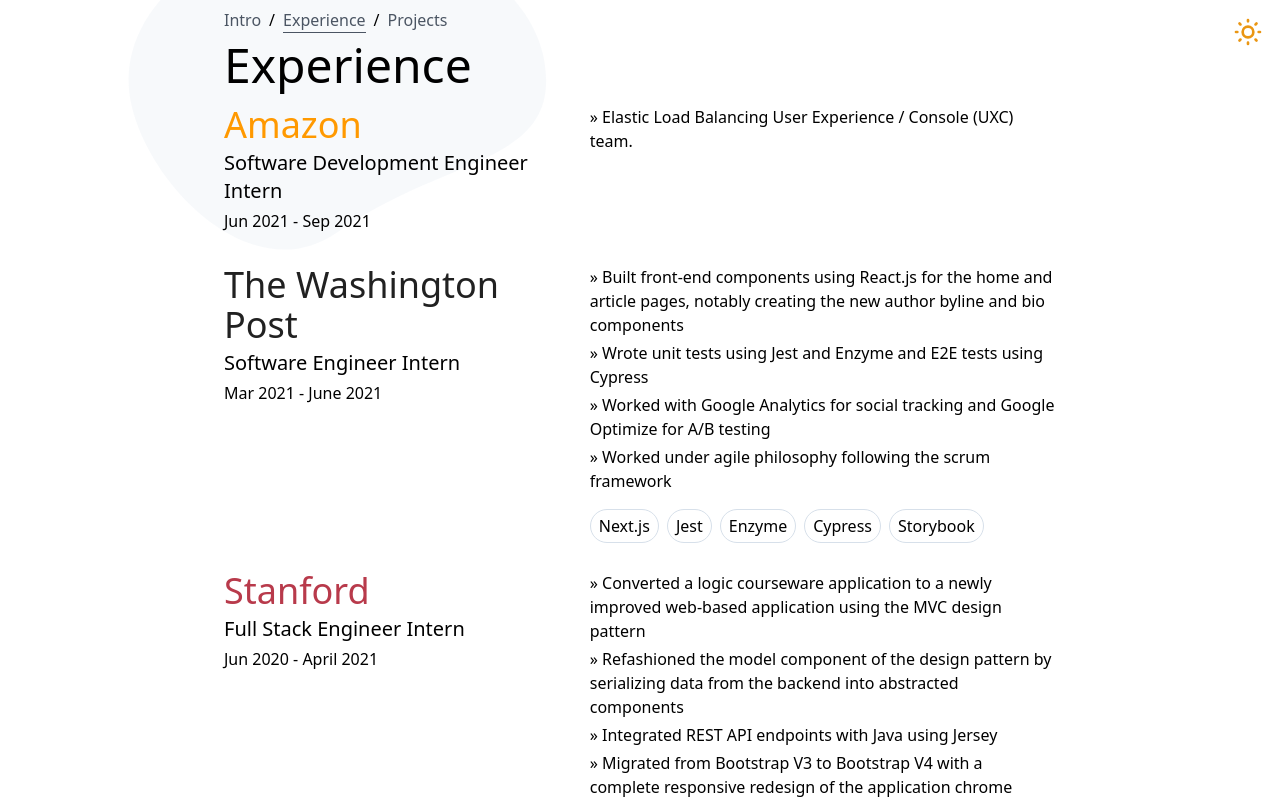
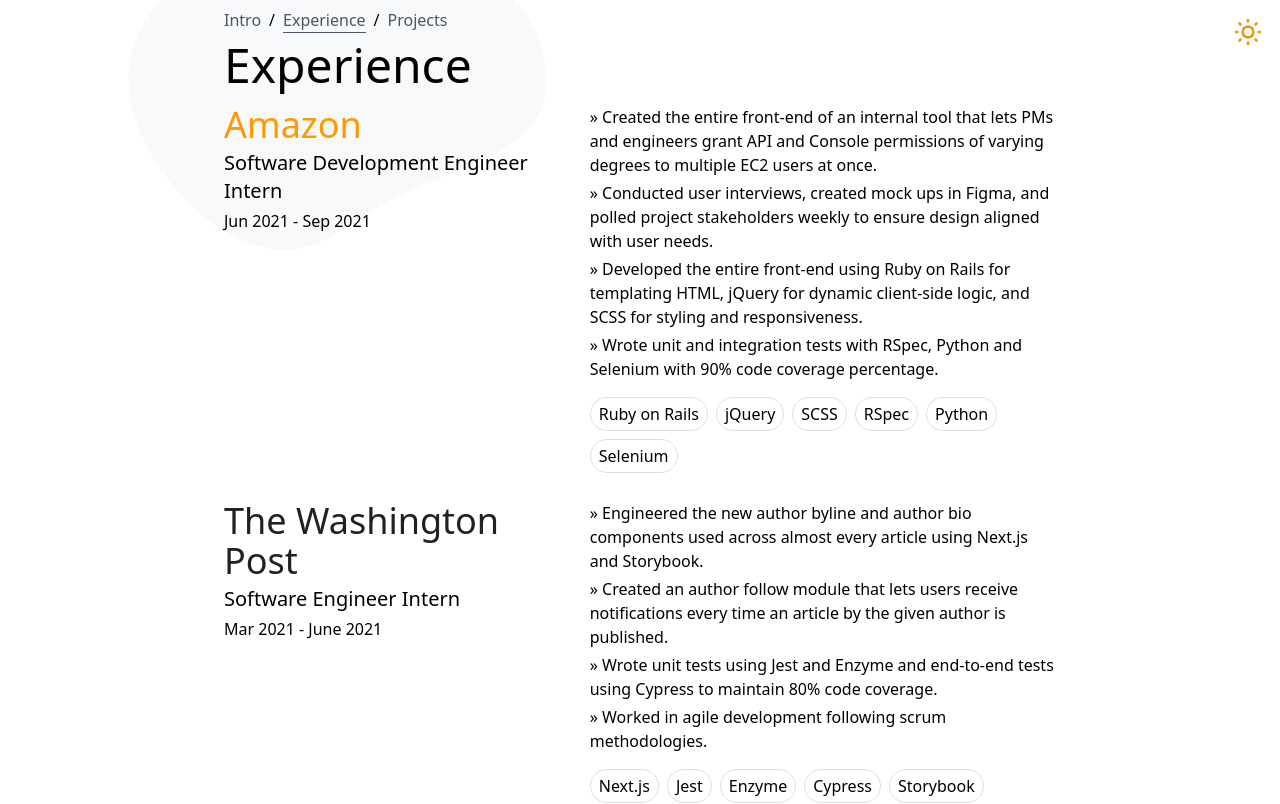
Before and after one commit to acui51/personal-website, a Next.js app: page /experience in a window 1280 px wide. Shown: the top 804 px of the page. Built offline with nearby package versions, Linux system fonts and the light colour scheme.

Commit message:
Update experience descriptions

```diff
--- a/pages/experience/index.js
+++ b/pages/experience/index.js
@@ -36,8 +36,19 @@
             company="Amazon"
             occupation="Software Development Engineer Intern"
             dates="Jun 2021 - Sep 2021"
+            technologies={[
+              "Ruby on Rails",
+              "jQuery",
+              "SCSS",
+              "RSpec",
+              "Python",
+              "Selenium",
+            ]}
             description={[
-              "Elastic Load Balancing User Experience / Console (UXC) team.",
+              "Created the entire front-end of an internal tool that lets PMs and engineers grant API and Console permissions of varying degrees to multiple EC2 users at once.",
+              "Conducted user interviews, created mock ups in Figma, and polled project stakeholders weekly to ensure design aligned with user needs.",
+              "Developed the entire front-end using Ruby on Rails for templating HTML, jQuery for dynamic client-side logic, and SCSS for styling and responsiveness.",
+              "Wrote unit and integration tests with RSpec, Python and Selenium with 90% code coverage percentage.",
             ]}
             color="rgb(255, 153, 0)"
           />
@@ -46,10 +57,10 @@
             color={theme === "light" ? "#212121" : "#aaa"}
             occupation="Software Engineer Intern"
             description={[
-              "Built front-end components using React.js for the home and article pages, notably creating the new author byline and bio components",
-              "Wrote unit tests using Jest and Enzyme and E2E tests using Cypress",
-              "Worked with Google Analytics for social tracking and Google Optimize for A/B testing",
-              "Worked under agile philosophy following the scrum framework",
+              "Engineered the new author byline and author bio components used across almost every article using Next.js and Storybook.",
+              "Created an author follow module that lets users receive notifications every time an article by the given author is published.",
+              "Wrote unit tests using Jest and Enzyme and end-to-end tests using Cypress to maintain 80% code coverage.",
+              "Worked in agile development following scrum methodologies.",
             ]}
             technologies={["Next.js", "Jest", "Enzyme", "Cypress", "Storybook"]}
             dates="Mar 2021 - June 2021"
```
